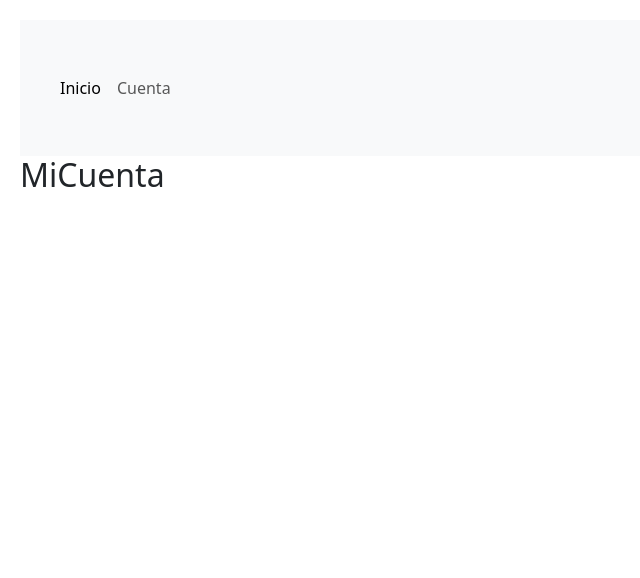
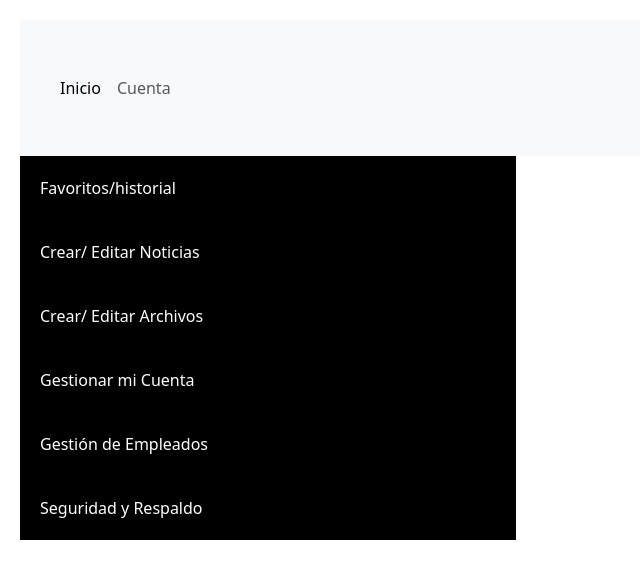
Before and after one commit to Facu137/Archivo-H-Frontend, a React (Vite) app: page /cuenta in a window 1280 px wide. Shown: the top 578 px of the page, without its empty margins (0-640 px from the left). Built offline with nearby package versions, Linux system fonts and the light colour scheme.

Commit message:
agregue menu Micuenta

```diff
--- a/src/routes/MiCuenta/MiCuenta.css
+++ b/src/routes/MiCuenta/MiCuenta.css
@@ -0,0 +1,30 @@
+    .MenuV{
+        float: center;
+        width:40%;
+        overflow: hidden;
+    }
+    .MenuV a{
+    background-color: black;
+    color: white;
+    text-decoration:none ;
+    padding: 20px;
+    display: block;
+    }
+    .MenuV a:hover {
+        background-color: white;
+        color: black;
+        }
+
+    .MenuH a{
+    background-color: black;
+    color: white;
+    text-decoration: none;
+    float: left;
+    width: 40%;
+    text-align: center;
+    padding: 20px;
+    }
+    .MenuH a:hover {
+    background-color: white;
+    color: black;
+    }
--- a/src/routes/MiCuenta/MiCuenta.jsx
+++ b/src/routes/MiCuenta/MiCuenta.jsx
@@ -1,6 +1,15 @@
 import './MiCuenta.css';
 export const MiCuenta = () => {
   return (
-    <h2>MiCuenta</h2>
+
+        <nav class="MenuV">
+        <a href="">Favoritos/historial</a>
+        <a href="">Crear/ Editar Noticias</a>
+        <a href="">Crear/ Editar Archivos</a>
+        <a href="">Gestionar mi Cuenta</a>
+        <a href="">Gestión de Empleados</a>
+        <a href="">Seguridad y Respaldo</a>
+     </nav>
+
   )
 }
```
